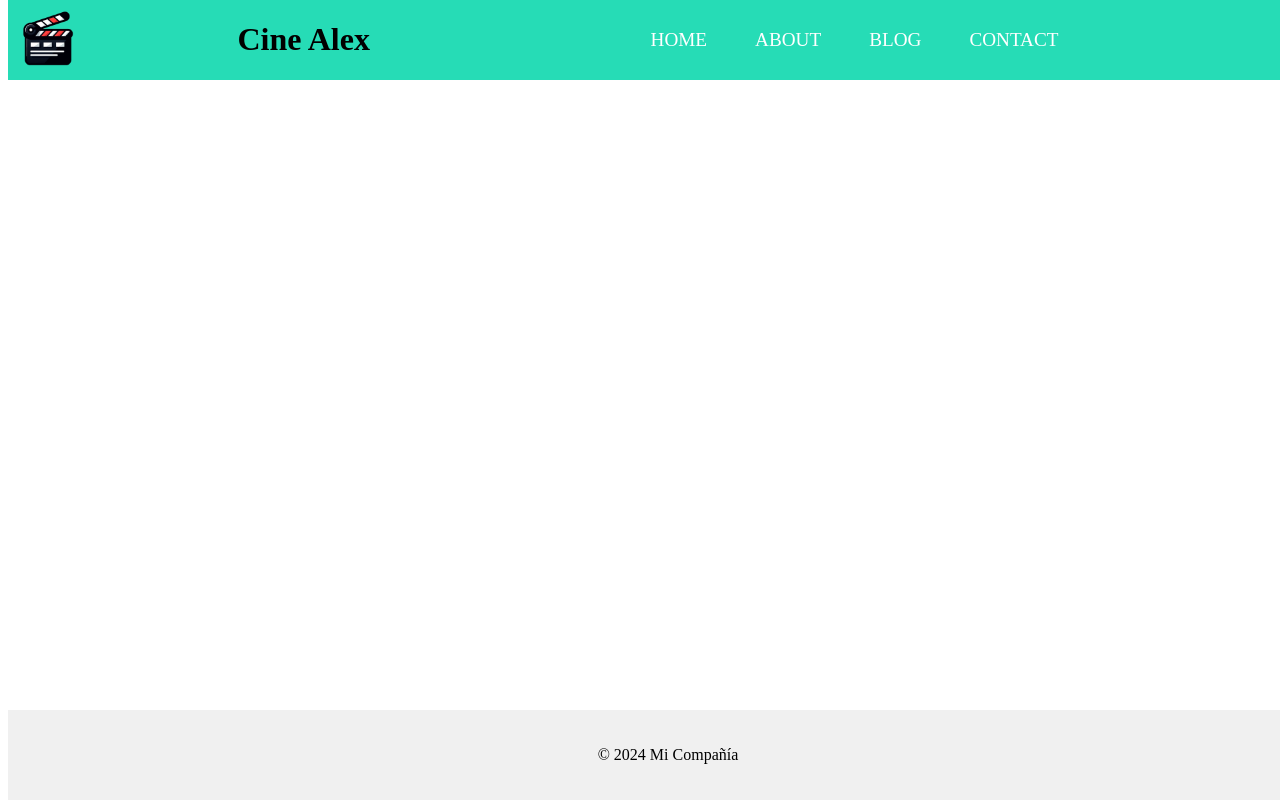
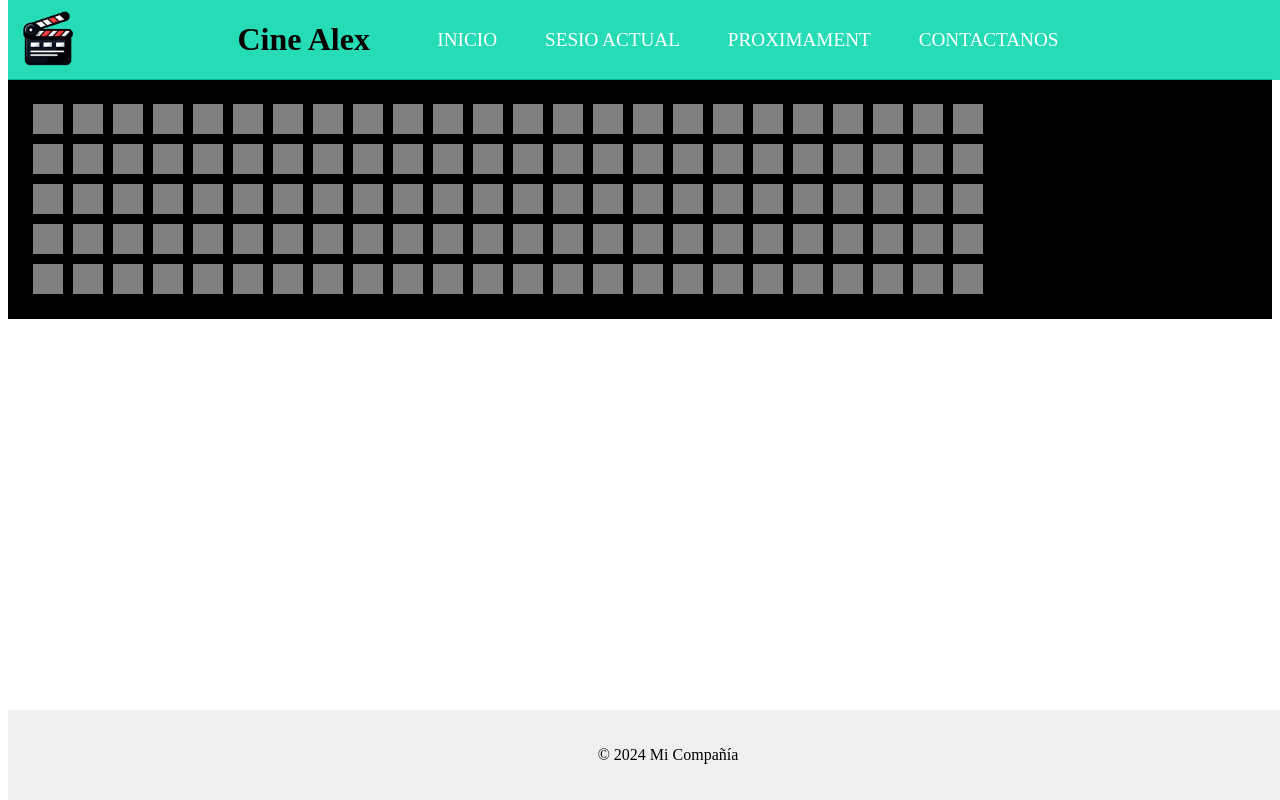
Before and after one commit to inspedralbes/tr3-tr3_alex, a Nuxt app in the folder front/: page /salaCine in a window 1280 px wide. Shown: the top 800 px of the page. Built offline with nearby package versions, Linux system fonts and the light colour scheme.

Commit message:
sala cine

```diff
--- a/front/components/Header.vue
+++ b/front/components/Header.vue
@@ -5,10 +5,12 @@
     <input type="checkbox" id="nav-toggle" class="nav-toggle">
     <nav>
       <ul>
-        <li><a href="#">Home</a></li>
-        <li><a href="#">About</a></li>
-        <li><a href="#">Blog</a></li>
-        <li><a href="#">Contact</a></li>
+
+        <li><NuxtLink to="/">Inicio</NuxtLink></li>
+        <li><NuxtLink to="/sesioActual">Sesio Actual</NuxtLink></li>
+        <li><NuxtLink to="/proximamente">Proximament</NuxtLink></li>
+        <li><NuxtLink to="/Contactanos">Contactanos</NuxtLink></li>
+
       </ul>
     </nav>
     <label for="nav-toggle" class="nav-toggle-label">
--- /dev/null
+++ b/front/pages/contactanos.vue
@@ -0,0 +1,20 @@
+<template>
+    <div style="margin-top: 53px;">
+      <h1>Acerca de Nosotros</h1>
+      <p>Esta es una página básica en Nuxt para mostrar información sobre nosotros.</p>
+    </div>
+  </template>
+
+  <script>
+  export default {
+    head() {
+      return {
+        title: 'Acerca de Nosotros',
+      }
+    },
+  }
+  </script>
+
+  <style>
+  /* Añade estilos específicos de esta página aquí */
+  </style>
--- a/front/pages/index.vue
+++ b/front/pages/index.vue
@@ -9,7 +9,7 @@
           <h3>{{ peliculasDestacadas[0].titulo }}</h3>
           <p><strong>Duración:</strong> {{ peliculasDestacadas[0].duracion }}</p>
           <p><strong>Sinopsis:</strong> {{ peliculasDestacadas[0].sinopsis }}</p>
-          <button class="buy-ticket-button">Comprar Entradas</button>
+          <button class="buy-ticket-button" @click="goToCinemaRoom">Comprar Entradas</button>
         </div>
       </div>
     </section>
@@ -29,6 +29,11 @@
 
 <script>
 export default {
+  methods: {
+    goToCinemaRoom() {
+      this.$router.push('/salaCine');
+    },
+  },
   data() {
     return {
       peliculasDestacadas: [
--- /dev/null
+++ b/front/pages/proximamente.vue
@@ -0,0 +1,20 @@
+<template>
+    <div style="margin-top: 53px;">
+      <h1>Acerca de Nosotros</h1>
+      <p>Esta es una página básica en Nuxt para mostrar información sobre nosotros.</p>
+    </div>
+  </template>
+
+  <script>
+  export default {
+    head() {
+      return {
+        title: 'Acerca de Nosotros',
+      }
+    },
+  }
+  </script>
+
+  <style>
+  /* Añade estilos específicos de esta página aquí */
+  </style>
--- /dev/null
+++ b/front/pages/salaCine.vue
@@ -0,0 +1,65 @@
+<template>
+  <div class="cinema-container" style="margin-top: 53px;">
+    <div class="row" v-for="row in 10" :key="row">
+      <div
+        class="seat"
+        v-for="seat in 12"
+        :key="seat"
+        :class="{ 'selected': isSelected(row, seat) }"
+        @click="selectSeat(row, seat)"
+        @mouseover="hoverSeat(row, seat, true)"
+        @mouseleave="hoverSeat(row, seat, false)"
+      ></div>
+    </div>
+  </div>
+</template>
+
+<script>
+export default {
+  data() {
+    return {
+      // Inicialmente, todos los asientos están no seleccionados
+      selectedSeats: [],
+    };
+  },
+  methods: {
+    selectSeat(row, seat) {
+      const seatId = `${row}-${seat}`;
+      const index = this.selectedSeats.indexOf(seatId);
+      if (index === -1) {
+        this.selectedSeats.push(seatId);
+      } else {
+        this.selectedSeats.splice(index, 1);
+      }
+    },
+    isSelected(row, seat) {
+      return this.selectedSeats.includes(`${row}-${seat}`);
+    },
+    hoverSeat(row, seat, isHovering) {
+      // Puedes implementar lógica adicional para el evento hover si lo deseas
+    },
+  },
+};
+</script>
+
+<style>
+.cinema-container {
+  background-color: black;
+  padding: 20px;
+  display: flex;
+  flex-wrap: wrap;
+}
+.row {
+  display: flex;
+}
+.seat {
+  width: 30px;
+  height: 30px;
+  margin: 5px;
+  background-color: grey;
+  cursor: pointer;
+}
+.seat.selected, .seat:hover {
+  background-color: green;
+}
+</style>
--- /dev/null
+++ b/front/pages/sesioActual.vue
@@ -0,0 +1,20 @@
+<template>
+    <div style="margin-top: 53px;">
+      <h1>Acerca de Nosotros</h1>
+      <p>Esta es una página básica en Nuxt para mostrar información sobre nosotros.</p>
+    </div>
+  </template>
+
+  <script>
+  export default {
+    head() {
+      return {
+        title: 'Acerca de Nosotros',
+      }
+    },
+  }
+  </script>
+
+  <style>
+  /* Añade estilos específicos de esta página aquí */
+  </style>
```
